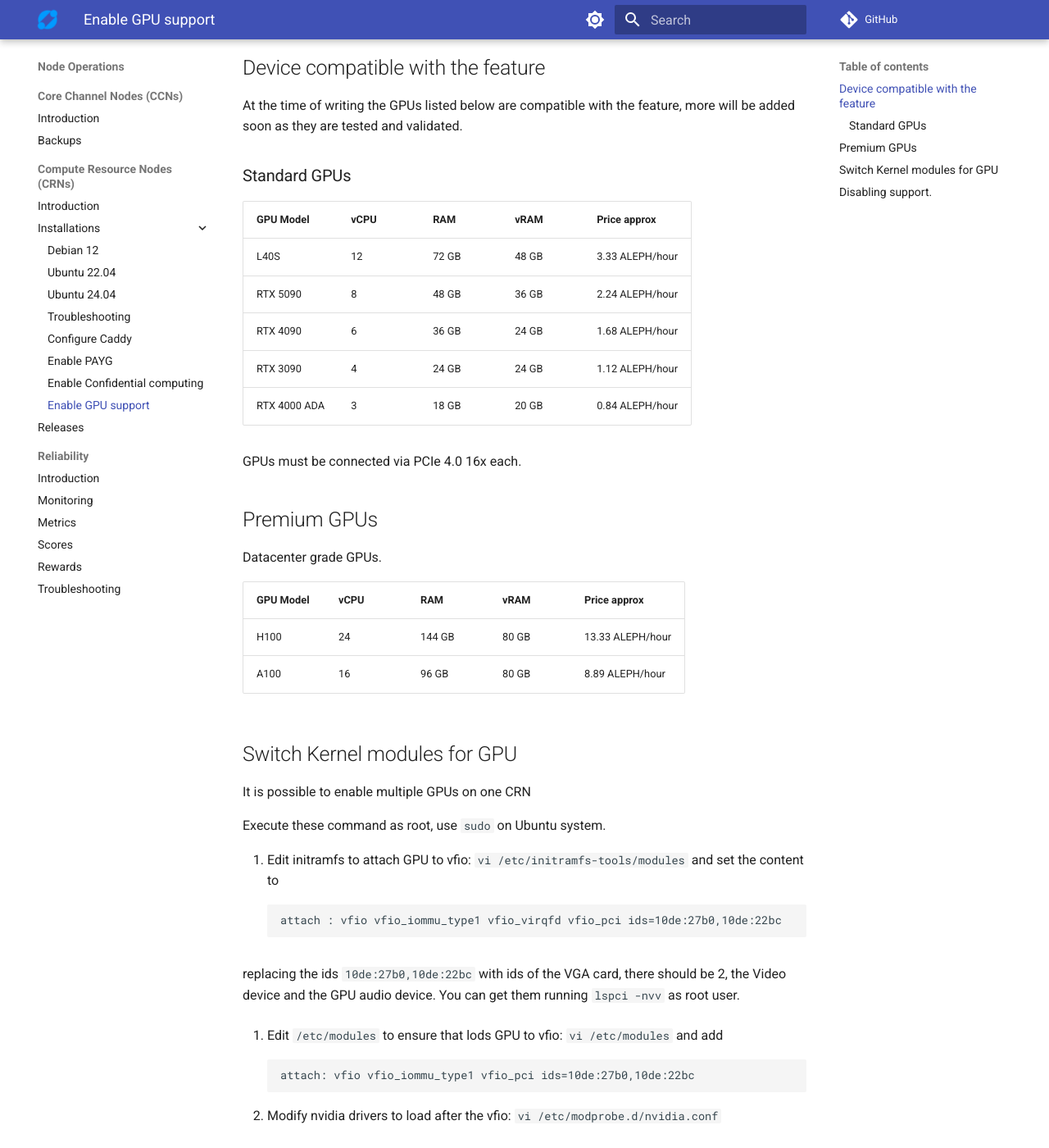
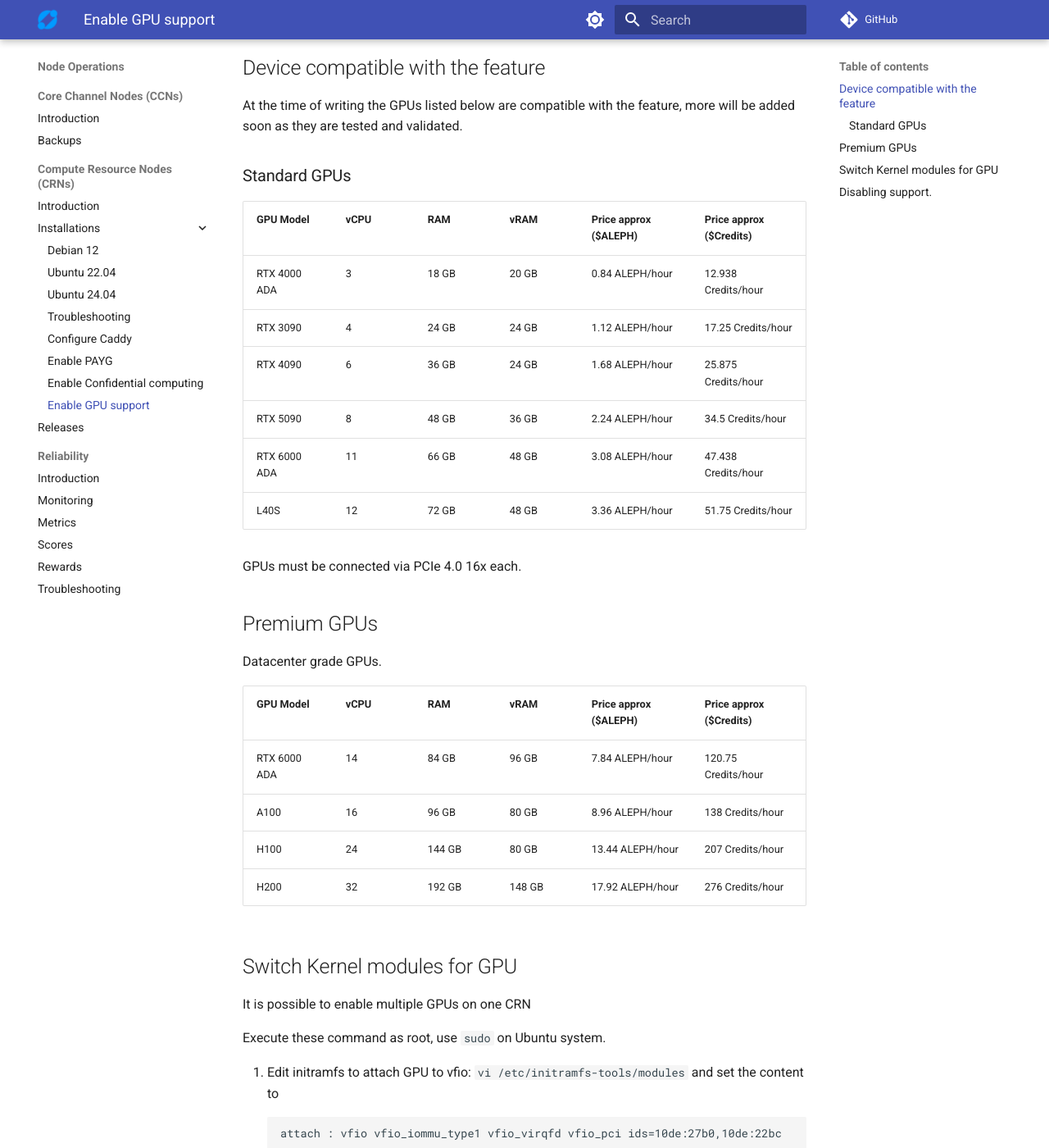
Before and after one commit to aleph-im/aleph-docs, an MkDocs documentation site: the page built from docs/nodes/compute/advanced/enable-gpu.md, in a window 1280 px wide and 1400 px high, scrolled down 454 px. Shown: the whole window at 82% size. Built offline with MkDocs 1.6.1 and Material for MkDocs 9.7.7, drawn with Linux system fonts in a browser that asks for light colours; plug-ins that fetch from the network failed and are left out; comment, search, counter and statistics services are not loaded.

Commit message:
new GPUs (6000 PRO, 6000 ADA...), update pricing

```diff
--- a/docs/nodes/compute/advanced/enable-gpu.md
+++ b/docs/nodes/compute/advanced/enable-gpu.md
@@ -12,13 +12,14 @@ At the time of writing the GPUs listed below are compatible with the feature, mo
 
 ### Standard GPUs
 
-| GPU Model    | vCPU | RAM   | vRAM  | Price approx    |
-|--------------|------|-------|-------|-----------------|
-| L40S         | 12   | 72 GB | 48 GB | 3.33 ALEPH/hour |
-| RTX 5090     | 8    | 48 GB | 36 GB | 2.24 ALEPH/hour |
-| RTX 4090     | 6    | 36 GB | 24 GB | 1.68 ALEPH/hour |
-| RTX 3090     | 4    | 24 GB | 24 GB | 1.12 ALEPH/hour |
-| RTX 4000 ADA | 3    | 18 GB | 20 GB | 0.84 ALEPH/hour |
+| GPU Model    | vCPU | RAM   | vRAM  | Price approx ($ALEPH) | Price approx ($Credits) |
+|--------------|------|-------|-------|-----------------------|-------------------------|
+| RTX 4000 ADA | 3    | 18 GB | 20 GB | 0.84 ALEPH/hour       | 12.938 Credits/hour     |
+| RTX 3090     | 4    | 24 GB | 24 GB | 1.12 ALEPH/hour       | 17.25  Credits/hour     |
+| RTX 4090     | 6    | 36 GB | 24 GB | 1.68 ALEPH/hour       | 25.875 Credits/hour     |
+| RTX 5090     | 8    | 48 GB | 36 GB | 2.24 ALEPH/hour       | 34.5   Credits/hour     |
+| RTX 6000 ADA | 11   | 66 GB | 48 GB | 3.08 ALEPH/hour       | 47.438 Credits/hour     |
+| L40S         | 12   | 72 GB | 48 GB | 3.36 ALEPH/hour       | 51.75  Credits/hour     |
 
 GPUs must be connected via PCIe 4.0 16x each.
 
@@ -27,10 +28,12 @@ GPUs must be connected via PCIe 4.0 16x each.
 
 Datacenter grade GPUs.
 
-| GPU Model | vCPU | RAM    | vRAM  | Price approx     |
-|-----------|------|--------|-------|------------------|
-| H100      | 24   | 144 GB | 80 GB | 13.33 ALEPH/hour |
-| A100      | 16   | 96 GB  | 80 GB | 8.89  ALEPH/hour |
+| GPU Model    | vCPU | RAM    | vRAM  | Price approx ($ALEPH) | Price approx ($Credits) |
+|--------------|------|--------|--------|----------------------|-------------------------|
+| RTX 6000 ADA | 14   | 84 GB  | 96 GB  | 7.84 ALEPH/hour      | 120.75 Credits/hour     |
+| A100         | 16   | 96 GB  | 80 GB  | 8.96  ALEPH/hour     | 138    Credits/hour     |
+| H100         | 24   | 144 GB | 80 GB  | 13.44 ALEPH/hour     | 207    Credits/hour     |
+| H200         | 32   | 192 GB | 148 GB | 17.92 ALEPH/hour     | 276    Credits/hour     |
 
 ## Switch Kernel modules for GPU
 It is possible to enable multiple GPUs on one CRN
```
Also changed, not shown: docs/libraries/python-sdk/error.md (+6 -0 lines).
